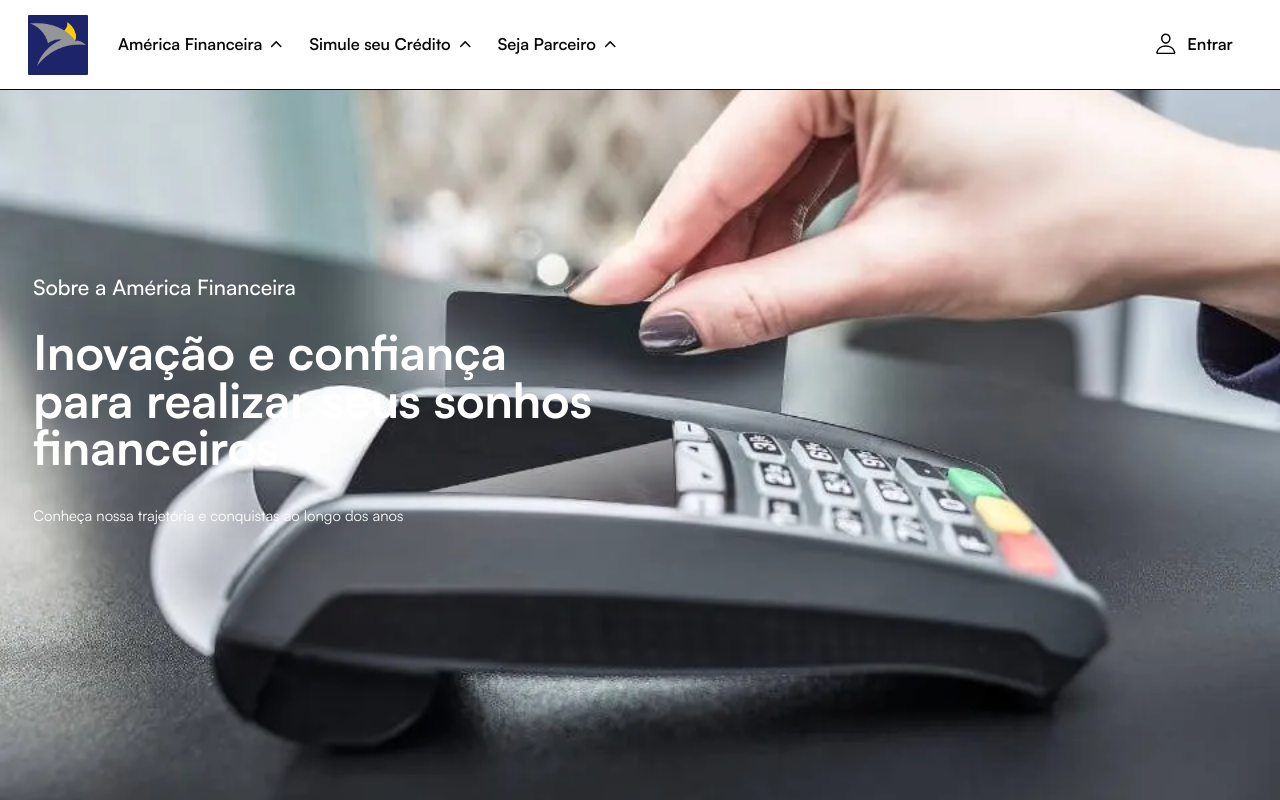
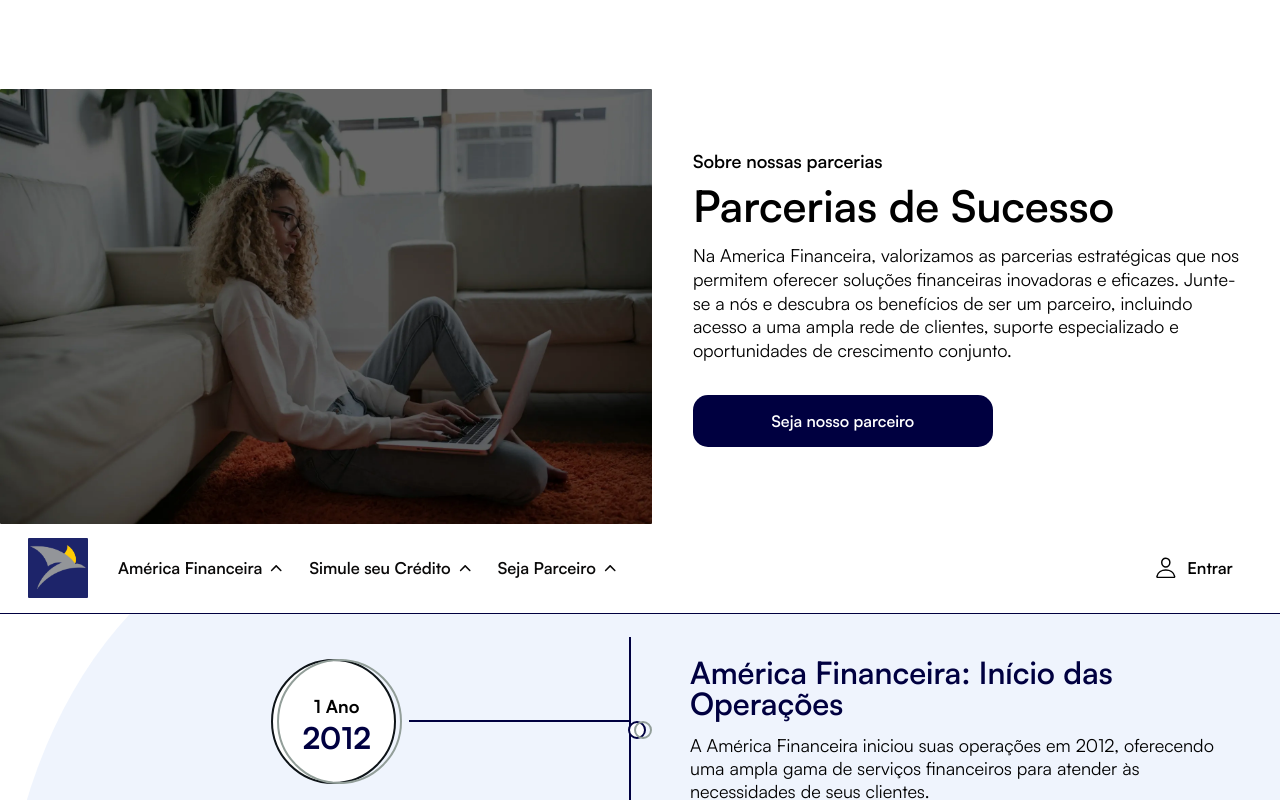
Before and after one commit to devpdro/america-financeira, a Next.js app: page /quem-somos in a window 1280 px wide. Shown: the top 800 px of the page. Built offline with nearby package versions, Linux system fonts and the light colour scheme.

Commit message:
feat: page error created add

```diff
--- a/src/presentation/components/common/latest-posts/latest-posts.tsx
+++ b/src/presentation/components/common/latest-posts/latest-posts.tsx
@@ -1,7 +1,7 @@
-import Link from 'next/link'
 import Image from 'next/image'
 
 import { Images } from '@/presentation/assets'
+import { CustomLink } from '@/utils'
 
 import styles from './latest-posts.module.scss'
 
@@ -13,30 +13,40 @@
         Acompanhe nossas novidades <br /> e dicas!
       </h1>
       <div className={styles.news}>
-        <Link className={styles.link} href="" aria-label="Leia mais sobre Empréstimos">
+        <CustomLink isUnderConstruction={true} className={styles.link} href="" ariaLabel="Leia mais sobre Empréstimos">
           <div className={styles.article}>
             <Image className={styles.img} src={Images.pessoaComCelular} alt="Empréstimos" />
             <p className={styles.subtitle}>Empréstimos</p>
             <h1 className={styles.title}>Como fazer uma simulação para empréstimo FGTS</h1>
             <p className={styles.data}>11 de março de 2024</p>
           </div>
-        </Link>
-        <Link className={styles.link} href="" aria-label="Leia mais sobre Investimentos">
+        </CustomLink>
+        <CustomLink
+          className={styles.link}
+          href=""
+          isUnderConstruction={true}
+          ariaLabel="Leia mais sobre Investimentos"
+        >
           <div className={styles.article}>
             <Image className={styles.img} loading="lazy" src={Images.pessoaSozinha} alt="Investimentos" />
             <p className={styles.subtitle}>Investimentos</p>
             <h1 className={styles.title}>CDB: Tudo o que você precisa saber sobre e como investir!</h1>
             <p className={styles.data}>21 de julho de 2024</p>
           </div>
-        </Link>
-        <Link className={styles.link} href="" aria-label="Leia mais sobre Cartão de Crédito">
+        </CustomLink>
+        <CustomLink
+          isUnderConstruction={true}
+          className={styles.link}
+          href=""
+          ariaLabel="Leia mais sobre Cartão de Crédito"
+        >
           <div className={styles.article}>
             <Image className={styles.img} loading="lazy" src={Images.cartaoDebito} alt="Cartão de Crédito" />
             <p className={styles.subtitle}>Cartão de Crédito</p>
             <h1 className={styles.title}>Pagar boleto no cartão de crédito é possível?</h1>
             <p className={styles.data}>21 de janeiro de 2024</p>
           </div>
-        </Link>
+        </CustomLink>
       </div>
     </section>
   )
--- a/src/presentation/components/ui/error-display/error-display.tsx
+++ b/src/presentation/components/ui/error-display/error-display.tsx
@@ -4,17 +4,18 @@
 
 import styles from './error-display.module.scss'
 
-const ErrorDisplay = () => {
+type ErrorDisplayProps = {
+  title: string
+  subtitle: React.ReactNode
+  message: React.ReactNode
+}
+
+const ErrorDisplay: React.FC<ErrorDisplayProps> = ({ title, subtitle, message }) => {
   return (
     <section className={styles.container}>
-      <h1 className={styles.title}>Ops!</h1>
-      <p className={styles.subtitle}>
-        Não conseguimos encontrar a página que você <br /> está procurando.
-      </p>
-      <p className={styles['subtitle-message']}>
-        Se não sabe para onde ir, qualquer caminho <br />
-        serve! - Gato Cheshire, Alice no País das Maravilhas.
-      </p>
+      <h1 className={styles.title}>{title}</h1>
+      <p className={styles.subtitle}>{subtitle}</p>
+      <p className={styles['subtitle-message']}>{message}</p>
       <Link href="/">
         <Button width="300px" typeStyle="btn2" text="Voltar para a página principal" />
       </Link>
--- a/src/presentation/pages/about/about.tsx
+++ b/src/presentation/pages/about/about.tsx
@@ -1,13 +1,11 @@
 import Head from 'next/head'
 
+import { IntroductionHeader } from '@/presentation/components/common'
 import { Footer, Navbar } from '@/presentation/components/layout'
 import { Timeline, Team } from '@/presentation/components/ui'
-import { Header } from '@/presentation/components/common'
 import { Images } from '@/presentation/assets'
 
 export default function About() {
-  const backgroundImageUrl = Images.cartaoDebito
-
   return (
     <main>
       <Head>
@@ -24,22 +22,21 @@
           property="og:description"
           content="Conheça a trajetória e conquistas da América Financeira ao longo dos anos. Descubra como estamos inovando e conquistando a confiança de nossos clientes."
         />
-        <meta property="og:image" content={backgroundImageUrl.src} />
+
         <meta property="og:type" content="website" />
       </Head>
+      <IntroductionHeader
+        image={Images.pessoaComputadorCabecalho.src}
+        imageWidth={100}
+        imageHeight={98}
+        alt="Parcerias de Sucesso"
+        subtitle="Sobre nossas parcerias"
+        title="Parcerias de Sucesso"
+        paragraph="Na America Financeira, valorizamos as parcerias estratégicas que nos permitem oferecer soluções financeiras inovadoras e eficazes. Junte-se a nós e descubra os benefícios de ser um parceiro, incluindo acesso a uma ampla rede de clientes, suporte especializado e oportunidades de crescimento conjunto."
+        buttonPrimaryText="Seja nosso parceiro"
+        imagePosition="left"
+      />
       <Navbar />
-      <Header
-        title="Sobre a América Financeira"
-        subtitle={
-          <>
-            Inovação e confiança <br /> para realizar seus sonhos <br /> financeiros
-          </>
-        }
-        showParagraph="Conheça nossa trajetória e conquistas ao longo dos anos"
-        showLoanRequest={false}
-        showDetails={false}
-        backgroundImage={backgroundImageUrl.src}
-      />
       <Timeline />
       <Team />
       <Footer />
--- a/src/presentation/pages/error/error.tsx
+++ b/src/presentation/pages/error/error.tsx
@@ -1,9 +1,12 @@
 import Head from 'next/head'
-
+import { useRouter } from 'next/router'
 import { Footer, Navbar } from '@/presentation/components/layout'
 import { ErrorDisplay } from '@/presentation/components/ui'
 
 export default function Error() {
+  const router = useRouter()
+  const isUnderConstruction = router.query.isUnderConstruction === 'true'
+
   return (
     <main>
       <Head>
@@ -23,7 +26,37 @@
         <meta property="og:type" content="website" />
       </Head>
       <Navbar />
-      <ErrorDisplay />
+      <ErrorDisplay
+        title="Ops!"
+        subtitle={
+          <>
+            {isUnderConstruction ? (
+              <>
+                Esta página está em criação. <br /> Por favor, volte mais tarde.
+              </>
+            ) : (
+              <>
+                Não conseguimos encontrar a página que você <br /> está procurando.
+              </>
+            )}
+          </>
+        }
+        message={
+          <>
+            {isUnderConstruction ? (
+              <>
+                Se não sabe para onde ir, qualquer caminho <br />
+                serve! - Gato Cheshire, Alice no País das Maravilhas.
+              </>
+            ) : (
+              <>
+                Se não sabe para onde ir, qualquer caminho <br />
+                serve! - Gato Cheshire, Alice no País das Maravilhas.
+              </>
+            )}
+          </>
+        }
+      />
       <Footer />
     </main>
   )
--- a/src/presentation/pages/partner-form/partner-form.tsx
+++ b/src/presentation/pages/partner-form/partner-form.tsx
@@ -2,25 +2,25 @@
 
 import { PartnerRequest } from '@/presentation/components/form'
 
-export default function FgtsLoan() {
+export default function PartnerForm() {
   return (
     <div>
       <Head>
-        <title>Empréstimo FGTS: Antecipe o saque aniversário do FGTS</title>
+        <title>Formulário seja parceiro</title>
         <meta
           name="description"
-          content="O empréstimo FGTS permite utilizar o saldo do Fundo de Garantia como garantia, oferecendo condições especiais e flexibilidade para o pagamento. Simule agora!"
+          content="Junte-se ao programa de parceria da America Financeira e descubra os benefícios exclusivos de ser nosso parceiro. Oferecemos suporte especializado e oportunidades de crescimento."
         />
         <meta
           name="keywords"
-          content="empréstimo FGTS, crédito FGTS, América Financeira, simulação de empréstimo, antecipação FGTS, condições especiais"
+          content="parceria, America Financeira, programa de parceria, suporte especializado, crescimento, soluções financeiras"
         />
         <meta name="robots" content="index, follow" />
         <meta name="viewport" content="width=device-width, initial-scale=1.0" />
-        <meta property="og:title" content="Empréstimo FGTS: Flexível e com Condições Especiais" />
+        <meta property="og:title" content="Formulário seja parceiro" />
         <meta
           property="og:description"
-          content="O empréstimo FGTS permite utilizar o saldo do Fundo de Garantia como garantia, oferecendo condições especiais e flexibilidade para o pagamento. Simule agora!"
+          content="Junte-se ao programa de parceria da America Financeira e descubra os benefícios exclusivos de ser nosso parceiro. Oferecemos suporte especializado e oportunidades de crescimento."
         />
         <meta property="og:type" content="website" />
       </Head>
--- a/src/presentation/pages/partners/partners.tsx
+++ b/src/presentation/pages/partners/partners.tsx
@@ -1,14 +1,12 @@
 import Head from 'next/head'
 
-import { Header, Benefits, FollowUs, Information, LoadInfo, IntroductionHeader } from '@/presentation/components/common'
+import { Benefits, FollowUs, Information, LoadInfo, IntroductionHeader } from '@/presentation/components/common'
 import { Navbar, Footer } from '@/presentation/components/layout'
 import { PartnersBenefits } from '@/presentation/components/ui'
 import { Images } from '@/presentation/assets'
 import { benefitsPartners } from '@/data/ui'
 
 export default function Partners() {
-  const backgroundImageUrl = Images.cartaoDebito
-
   return (
     <main>
       <Head>
@@ -25,7 +23,6 @@
           property="og:description"
           content="Descubra os benefícios de se tornar um parceiro da América Financeira. Inovação e confiança para realizar seus sonhos financeiros."
         />
-        <meta property="og:image" content={backgroundImageUrl.src} />
         <meta property="og:type" content="website" />
       </Head>
       <Navbar />
--- /dev/null
+++ b/src/utils/custom-link.tsx
@@ -0,0 +1,35 @@
+import Link from 'next/link'
+import { useRouter } from 'next/router'
+import { ReactNode } from 'react'
+
+type CustomLinkProps = {
+  href: string
+  isUnderConstruction?: boolean
+  children: ReactNode
+  ariaLabel: string
+  className?: string
+}
+
+const CustomLink: React.FC<CustomLinkProps> = ({ href, isUnderConstruction, children, ariaLabel, className }) => {
+  const router = useRouter()
+
+  const handleClick = (e: React.MouseEvent<HTMLAnchorElement, MouseEvent>) => {
+    if (isUnderConstruction) {
+      e.preventDefault()
+      router.push({
+        pathname: '/_error', // Atualize para o caminho correto da sua página de erro
+        query: { isUnderConstruction: true },
+      })
+    }
+  }
+
+  return (
+    <Link legacyBehavior href={href} passHref>
+      <a className={className} onClick={handleClick} aria-label={ariaLabel}>
+        {children}
+      </a>
+    </Link>
+  )
+}
+
+export default CustomLink
--- a/src/utils/index.ts
+++ b/src/utils/index.ts
@@ -1,3 +1,4 @@
 export { default as IconWithProps } from './icon-props'
 export { default as RemoveAccents } from './remove-accents'
 export { default as getLinkAttributes } from './get-link-attributes'
+export { default as CustomLink } from './custom-link'
```
